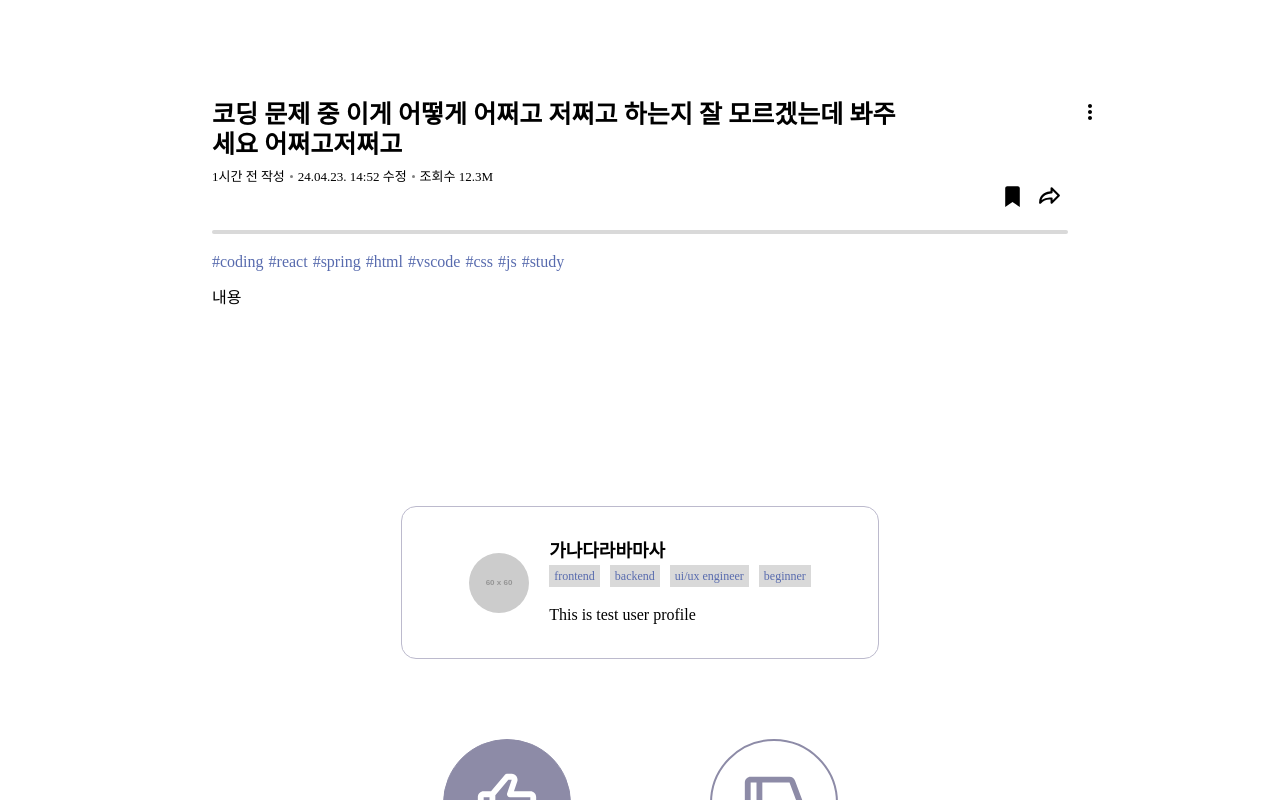
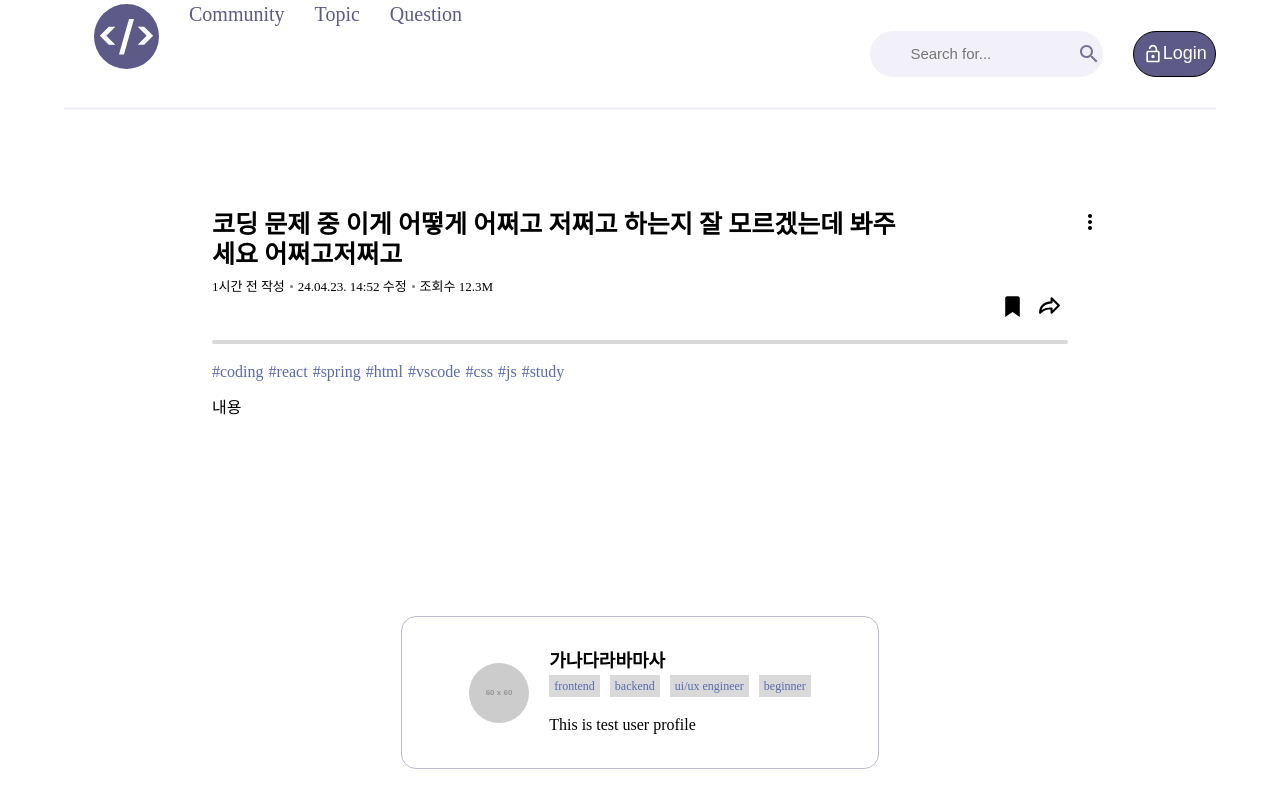
Before and after one commit to ChatCode9/ChatCode-frontend, a React app: page /post/1 in a window 1280 px wide. Shown: the top 800 px of the page. Built offline with nearby package versions, Linux system fonts and the light colour scheme; the HTML template or start-up script is replaced by a standard one.

Commit message:
검색 아이콘 배경색 제거 게시판 상세 들어갈시 헤더 추가

```diff
--- a/src/components/NavBar.tsx
+++ b/src/components/NavBar.tsx
@@ -127,6 +127,7 @@ const IconBox = styled.button`
   width: 18px;
   height: 40px;
   color: #767494;
+  background-color: transparent;
   border: none;
   margin-right: 5px;
 
--- a/src/pages/PostDetailPage.tsx
+++ b/src/pages/PostDetailPage.tsx
@@ -2,6 +2,8 @@ import { useParams } from 'react-router-dom';
 
 import Post from '../components/detail/Post';
 import Comments from '../components/detail/Comments';
+import Navbar from '../components/NavBar.tsx';
+import { Container } from '@mui/material';
 
 function PostDetailPage() {
   const { postId } = useParams();
@@ -10,8 +12,11 @@ function PostDetailPage() {
 
   return (
     <>
-      <Post />
-      <Comments />
+      <Container>
+        <Navbar/>
+        <Post />
+        <Comments />
+      </Container>
     </>
   );
 }
--- a/src/pages/QuestionBoardPage.tsx
+++ b/src/pages/QuestionBoardPage.tsx
@@ -30,7 +30,7 @@ function QuestionBoardPage() {
 
   return (
     <Container>
-      <Navbar></Navbar>
+      <Navbar/>
       <PickFlow />
       <BoardInfo
         title="Q&A 게시판"
```
